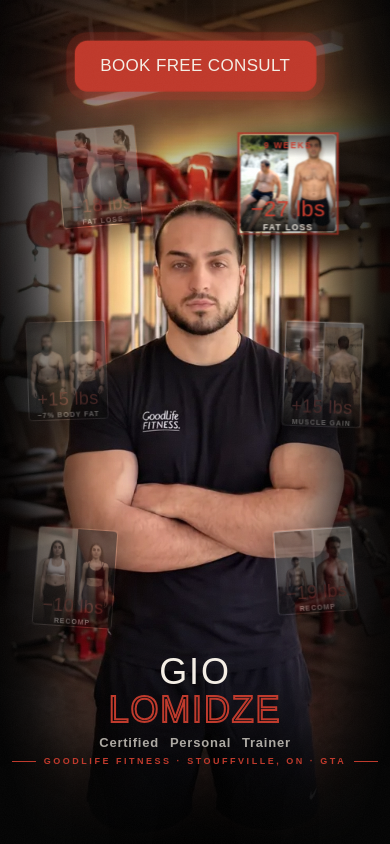
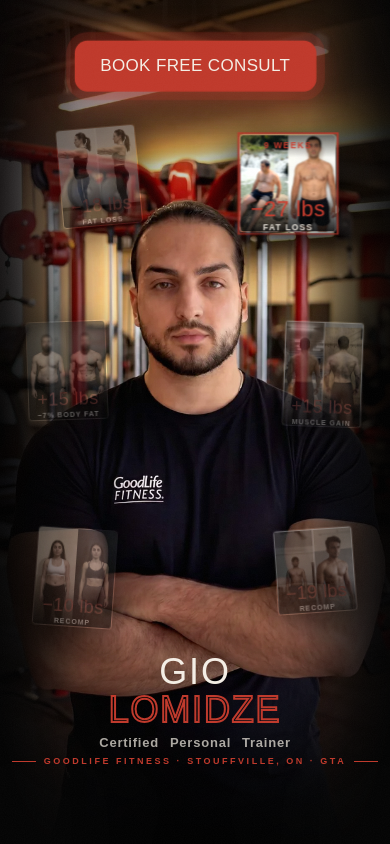
Before and after one commit to l77lwebster/trainer-gio, a React (Vite) app: page / in a window 390 px wide. Shown: the top 844 px of the page. Built offline with nearby package versions, Linux system fonts and the light colour scheme.

Commit message:
Mobile hero: new portrait photo, sticky CTA timing fix

```diff
--- a/src/components/Hero.tsx
+++ b/src/components/Hero.tsx
@@ -1,6 +1,7 @@
 import { useEffect, useRef, useState } from "react";
 import { motion, useAnimation } from "framer-motion";
 import trainerImg from "@/assets/trainer-gio.webp";
+import trainerImgMobile from "@/assets/trainer-gio-mobile.webp";
 
 // ─── Real client transformation photos ───────────────────────────────────────
 import ba1 from "@/assets/client1.webp"; // woman with glasses — fat loss
@@ -166,7 +167,7 @@ export function Hero() {
       {/* ── Trainer photo ── */}
       <div className="absolute inset-0 z-10 flex items-end justify-center">
         <img
-          src={trainerImg}
+          src={isMobile ? trainerImgMobile : trainerImg}
           alt="Giorgi Lomidze — Trainer Gio"
           fetchPriority="high"
           decoding="async"
@@ -175,7 +176,7 @@ export function Hero() {
             width: "100vw",
             height: "100vh",
             objectFit: "cover",
-            objectPosition: isMobile ? "49% 0%" : "center 30%",
+            objectPosition: isMobile ? "50% 15%" : "center 30%",
             transform: `translate(${mouse.x * -12}px, ${mouse.y * -4}px)`,
             transition: "transform 0.5s cubic-bezier(0.2,0.8,0.2,1)",
           }}
```
Also changed, not shown: src/assets/trainer-gio-mobile.webp (added).
